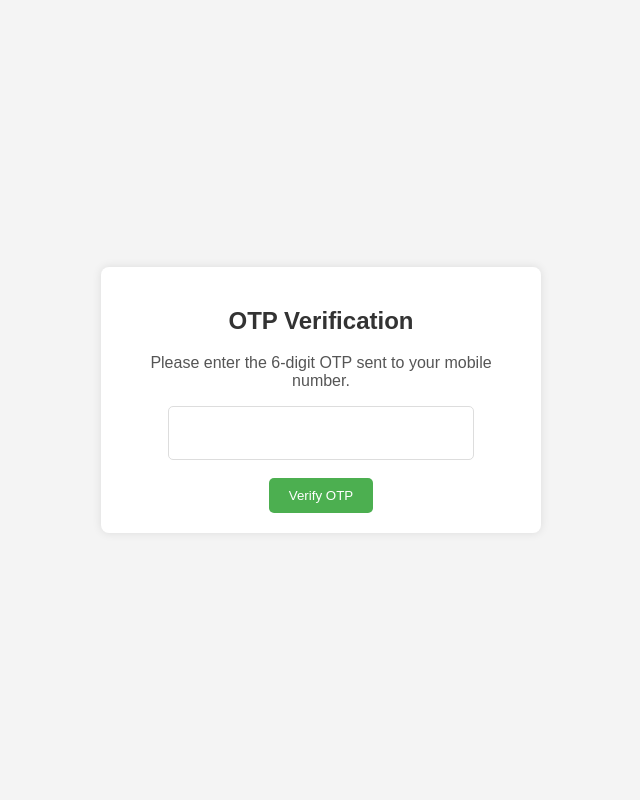
After one commit to Priyanshu2sh/Quiz-Application, a Django app: template quiz/questions/templates/questions/login_otp.html in a window 1280 px wide. The commit adds this page. Shown: the whole page, without its empty margins (319-959 px from the left). Run offline with Django 4.2, Linux system fonts and the light colour scheme; the template is opened without the code that fills it, so the values that code supplies are empty.

Commit message:
Updated Files

```diff
--- /dev/null
+++ b/quiz/questions/templates/questions/login_otp.html
@@ -0,0 +1,81 @@
+<!DOCTYPE html>
+<html lang="en">
+<head>
+    <meta charset="UTF-8">
+    <meta name="viewport" content="width=device-width, initial-scale=1.0">
+    <title>OTP Verification</title>
+    <style>
+        body {
+            font-family: Arial, sans-serif;
+            background-color: #f4f4f4;
+            margin: 0;
+            display: flex;
+            align-items: center;
+            justify-content: center;
+            height: 100vh;
+        }
+
+        .otp-container {
+            background-color: #fff;
+            padding: 20px;
+            border-radius: 8px;
+            box-shadow: 0 0 10px rgba(0, 0, 0, 0.1);
+            max-width: 400px; /* Set a max-width for better readability on larger screens */
+            width: 100%;
+            text-align: center; /* Center align the content */
+        }
+
+        h2 {
+            color: #333;
+        }
+
+        p {
+            color: #555;
+        }
+
+        .otp-input {
+            width: 300px;
+            height: 50px;
+            text-align: center;
+            font-size: 18px;
+            margin: 0 5px;
+            border: 1px solid #ddd; /* Add a subtle border for better visibility */
+            border-radius: 5px;
+        }
+
+        .otp-input:focus {
+            outline: none;
+            border-color: #4caf50; /* Highlight the input when focused */
+        }
+
+        .submit-btn {
+            background-color: #4caf50;
+            color: #fff;
+            padding: 10px 20px;
+            border: none;
+            border-radius: 5px;
+            cursor: pointer;
+        }
+
+        .submit-btn:hover {
+            background-color: #45a049; /* Darken the color on hover for visual feedback */
+        }
+    </style>
+</head>
+<body>
+
+<div class="otp-container">
+    <h2>OTP Verification</h2>
+    <p>Please enter the 6-digit OTP sent to your mobile number.</p>
+
+    <form id="otp-form" method="post">
+        {% csrf_token %}
+        <input name="otp" type="text" class="otp-input" maxlength="6" required>
+
+        <br><br>
+        <input type="submit" class="submit-btn" value="Verify OTP">
+    </form>
+</div>
+
+</body>
+</html>
--- a/quiz/questions/templates/questions/otp.html
+++ b/quiz/questions/templates/questions/registration_otp.html
@@ -23,8 +23,8 @@
         }
 
         .otp-input {
-            width: 40px;
-            height: 40px;
+            width: 300px;
+            height: 50px;
             text-align: center;
             font-size: 18px;
             margin: 0 5px;
@@ -52,7 +52,7 @@
 
     <form id="otp-form" method="post">
         {% csrf_token %}
-        <input name="otp" type="text" class="otp-input" maxlength="6" pattern="\d{6}" required>
+        <input name="otp" type="text" class="otp-input" maxlength="6" required>
 
         <br><br>
         <input type="submit" class="submit-btn" value="Verify OTP">
--- a/quiz/quiz/urls.py
+++ b/quiz/quiz/urls.py
@@ -22,7 +22,8 @@ urlpatterns = [
     path('admin/', admin.site.urls),
     path('', views.registration,name='registration'),
     path('login/', views.login,name='login'),
-    path('otp/', views.otp,name='otp'),
+    path('registration_otp/', views.registration_otp,name='registration_otp'),
+    path('login_otp/', views.login_otp,name='login_otp'),
     path('home/', views.home,name='home'),
     path('<int:id>/', views.quiz,name='quiz'),
     path('result<int:id>/', views.result,name='result'),
```
Also changed, not shown: quiz/questions/templates/questions/home.html (+4 -9 lines), quiz/questions/templates/questions/login.html (+24 -2 lines), quiz/questions/templates/questions/registration.html (+8 -8 lines), quiz/questions/views.py (+122 -52 lines), quiz/db.sqlite3.
